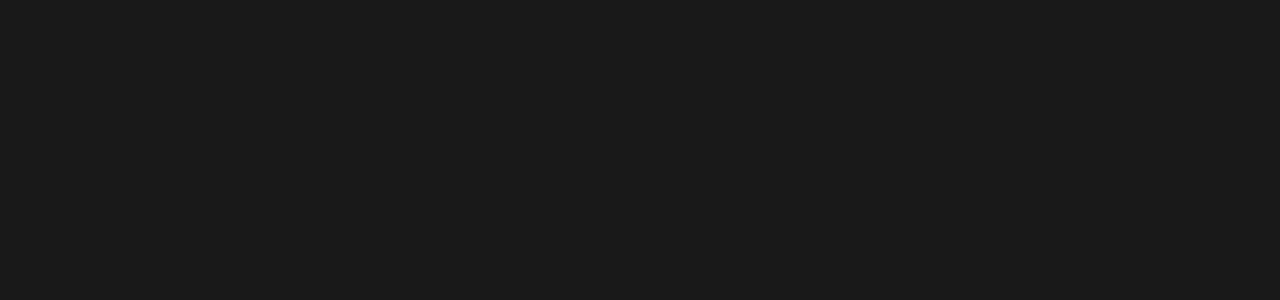
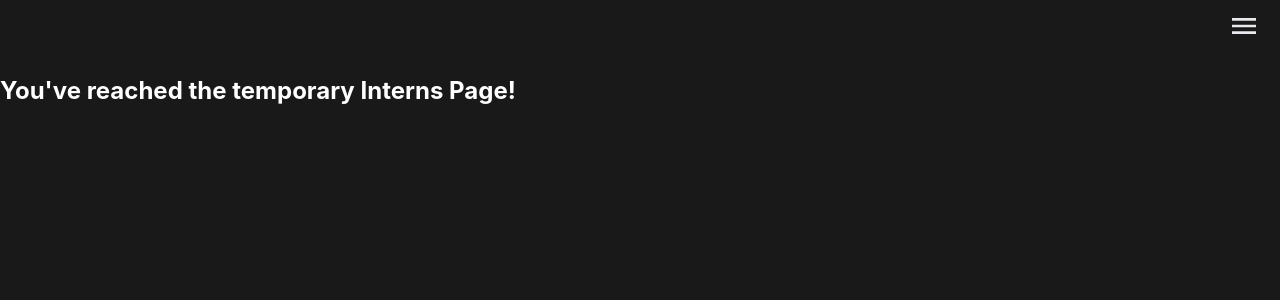
Before and after one commit to yoyobazzi3/DigitalNestScheduler, a React (Create React App) app in the folder Frontend/my-react-app/: page /interns in a window 1280 px wide. Before the commit this address had no page. Shown: the top 300 px of the page. Built offline with nearby package versions, Linux system fonts and the light colour scheme.

Commit message:
(src):set-up-navbar-routing

```diff
--- a/Frontend/my-react-app/src/App.js
+++ b/Frontend/my-react-app/src/App.js
@@ -3,6 +3,7 @@
 import HomePage from './pages/HomePage';
 import NewProject from './components/NewProject/NewProject';
 import Recommendations from './pages/recommendations';
+import Interns from './pages/Interns';
 import { BrowserRouter as Router, Route, Routes } from 'react-router-dom';
 
 function App() {
@@ -12,6 +13,7 @@
         <Route path="/" element={<HomePage />} />
         <Route path="/new-project" element={<NewProject />} />
         <Route path="/recommendations" element={<Recommendations />} />
+        <Route path="/interns" element={<Interns />} />
       </Routes>
     </Router>
   );
--- a/Frontend/my-react-app/src/components/Navbar/NavBar.jsx
+++ b/Frontend/my-react-app/src/components/Navbar/NavBar.jsx
@@ -1,4 +1,6 @@
 import React, { useState, useEffect, useRef } from 'react';
+// import { useNavigate } from 'react-router-dom';
+import { Link } from 'react-router-dom';
 import './NavBar.css';
 import hamburgerIcon from '../../assets/hamburger.png';
 
@@ -38,6 +40,18 @@
     };
   }, []);
 
+  // const navigateHome = useNavigate();
+  //   const handleClickHome = (event) => {
+  //     event.preventDefault();
+  //     navigateHome("/");
+  //   }
+
+    // const navigateInterns = useNavigate();
+    // const handleClickInterns = (event) => {
+    //   event.preventDefault();
+    //   navigateHome("/interns");
+    // }
+
   return (
     <nav className="navbar">
       <div className="navbar-container">
@@ -52,10 +66,24 @@
 
         {isMenuOpen && (
           <ul ref={menuRef} className="menu-items row">
+            <li>
+              <Link to="/" className="nav-link" onClick={() => setIsMenuOpen(false)}>
+                Home
+              </Link>
+            </li>
+            <li>
+              <Link to="/interns" className="nav-link" onClick={() => setIsMenuOpen(false)}>
+                Interns
+              </Link>
+            </li>
+          </ul>
+        )}
+        {/* {isMenuOpen && (
+          <ul ref={menuRef} className="menu-items row">
             <li><a href="#home">Home</a></li>
             <li><a href="#interns">Interns</a></li>
           </ul>
-        )}
+        )} */}
       </div>
     </nav>
   );
--- /dev/null
+++ b/Frontend/my-react-app/src/pages/Interns.jsx
@@ -0,0 +1,13 @@
+import React from 'react';
+import NavBar from '../components/Navbar/NavBar';
+
+const Interns = () => {
+    return(
+        <div>
+            <NavBar />
+            <h2>You've reached the temporary Interns Page!</h2>
+        </div>
+    )
+}
+
+export default Interns;
--- a/Frontend/my-react-app/src/pages/recommendations.jsx
+++ b/Frontend/my-react-app/src/pages/recommendations.jsx
@@ -7,7 +7,7 @@
     return (
         <div clasName="recommendations-container">
             <NavBar />
-
+            <h2>You've reached the temporary Reccomendations Page!</h2>
         </div>
     )
 }
```
Also changed, not shown: Frontend/my-react-app/src/pages/AddInternPage.jsx (deleted).
